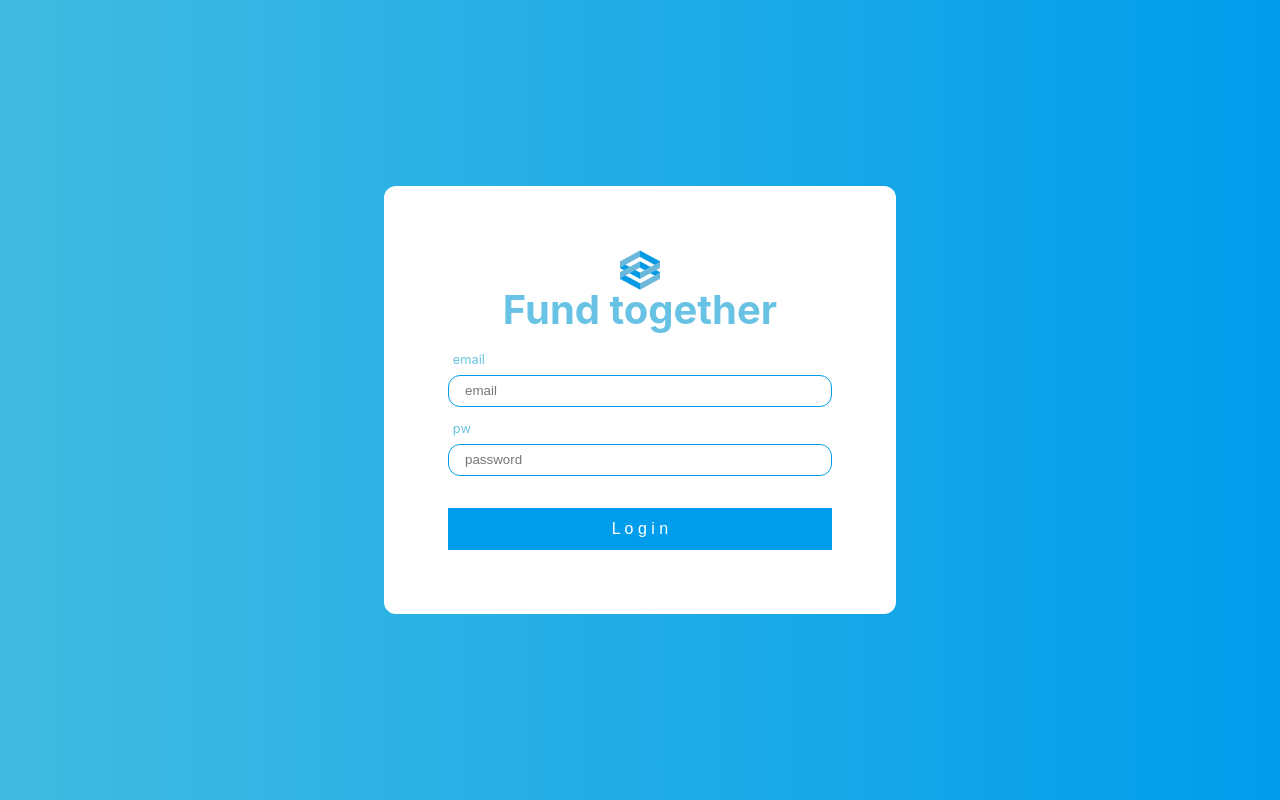
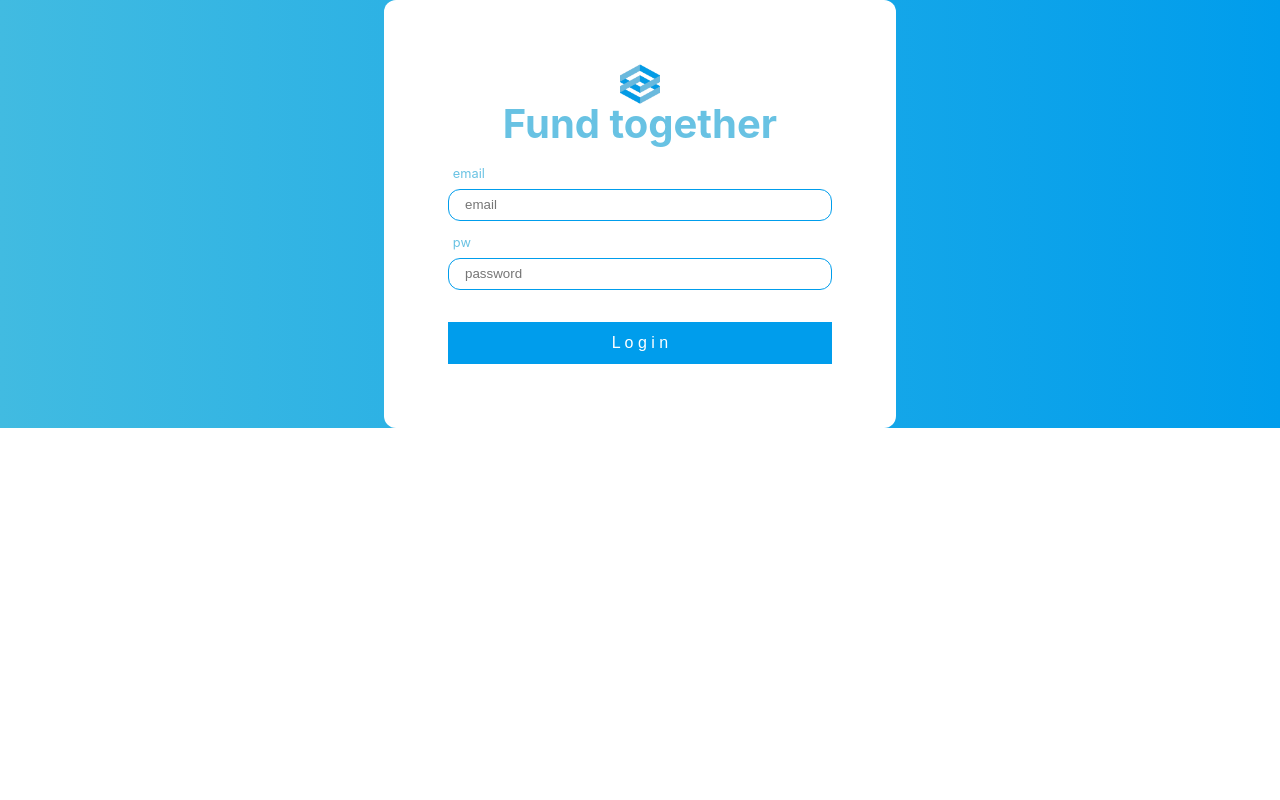
Before and after one commit to deokgoo/nextjs-toy-crowd_fund, a React (Create React App) app: page / in a window 1280 px wide. Built offline with nearby package versions, Linux system fonts and the light colour scheme; no server answers.

Commit message:
fix: login design

```diff
--- a/src/pages/login-guard/login-guard.module.scss
+++ b/src/pages/login-guard/login-guard.module.scss
@@ -2,7 +2,7 @@
 
 .container {
   width: 100vw;
-  height: 100vh;
+  height: calc(100vh - calc(100vh - 100%));
   display: flex;
   justify-content: center;
   align-items: center;
--- a/src/pages/login-guard/login-guard.tsx
+++ b/src/pages/login-guard/login-guard.tsx
@@ -40,7 +40,7 @@ const LoginGuard = ({next: Component, path}: ComponentEntry) => {
             <img className={styles.logo} src={logo} alt=""/>
             <h1 className={styles.title}>Fund together</h1>
             <label className={styles.label} htmlFor="login_email">email</label>
-            <input id="login_email" className={styles.input} type="email" ref={emailRef} placeholder="email" spellCheck={false} autoFocus/>
+            <input id="login_email" className={styles.input} type="email" ref={emailRef} placeholder="email" spellCheck={false}/>
             <label className={styles.label} htmlFor="login_pw">pw</label>
             <input id="login_pw" className={styles.input} type="password" ref={pwdRef} placeholder="password"  />
             <button className={styles.submit} type={'submit'} onClick={login}>L o g i n</button>
```
